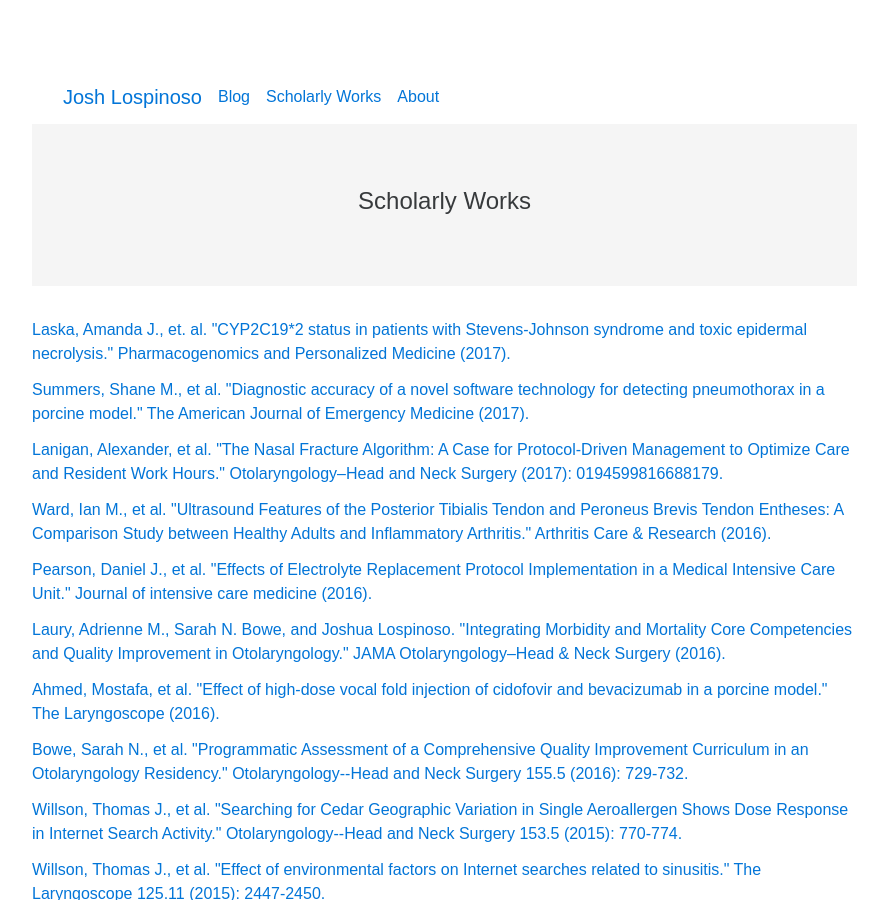
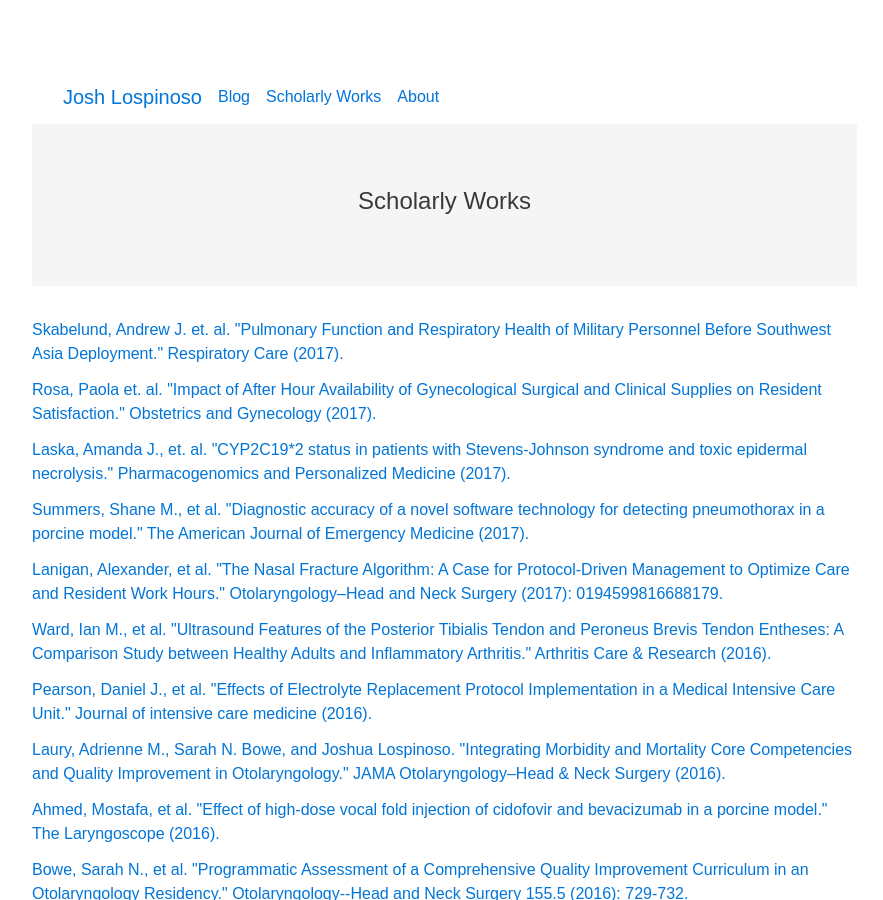
Before and after one commit to JLospinoso/jlospinoso.github.io, a Jekyll site: the page built from scholarly.html, in a window 1280 px wide and 900 px high. Shown: the whole window, without its empty margins (53-936 px from the left). Built offline with Jekyll 4.4.1, drawn with Linux system fonts in a browser that asks for light colours; some web fonts are replaced.

Commit message:
Adding articles

```diff
--- a/scholarly.html
+++ b/scholarly.html
@@ -4,6 +4,12 @@ title: Josh Lospinoso - Scholarly Works
 ---
 <div class="jumbotron jumbotron-fluid">
   <h4 class="text-xs-center">Scholarly Works</h4>
+</div>
+<div class="card card-borderless">
+  <a href="http://rc.rcjournal.com/content/early/2017/05/02/respcare.05438" target="_blank">Skabelund, Andrew J. et. al. "Pulmonary Function and Respiratory Health of Military Personnel Before Southwest Asia Deployment." Respiratory Care (2017).</a>
+</div>
+<div class="card card-borderless">
+  <a href="http://journals.lww.com/greenjournal/Abstract/2017/05001/Impact_of_After_Hour_Availability_of_Gynecological.357.aspx" target="_blank">Rosa, Paola et. al. "Impact of After Hour Availability of Gynecological Surgical and Clinical Supplies on Resident Satisfaction." Obstetrics and Gynecology (2017).</a>
 </div>
 <div class="card card-borderless">
   <a href="https://www.dovepress.com/articles.php?article_id=32899" target="_blank">Laska, Amanda J., et. al. "CYP2C19*2 status in patients with Stevens-Johnson syndrome and toxic epidermal necrolysis." Pharmacogenomics and Personalized Medicine (2017).</a>
```
